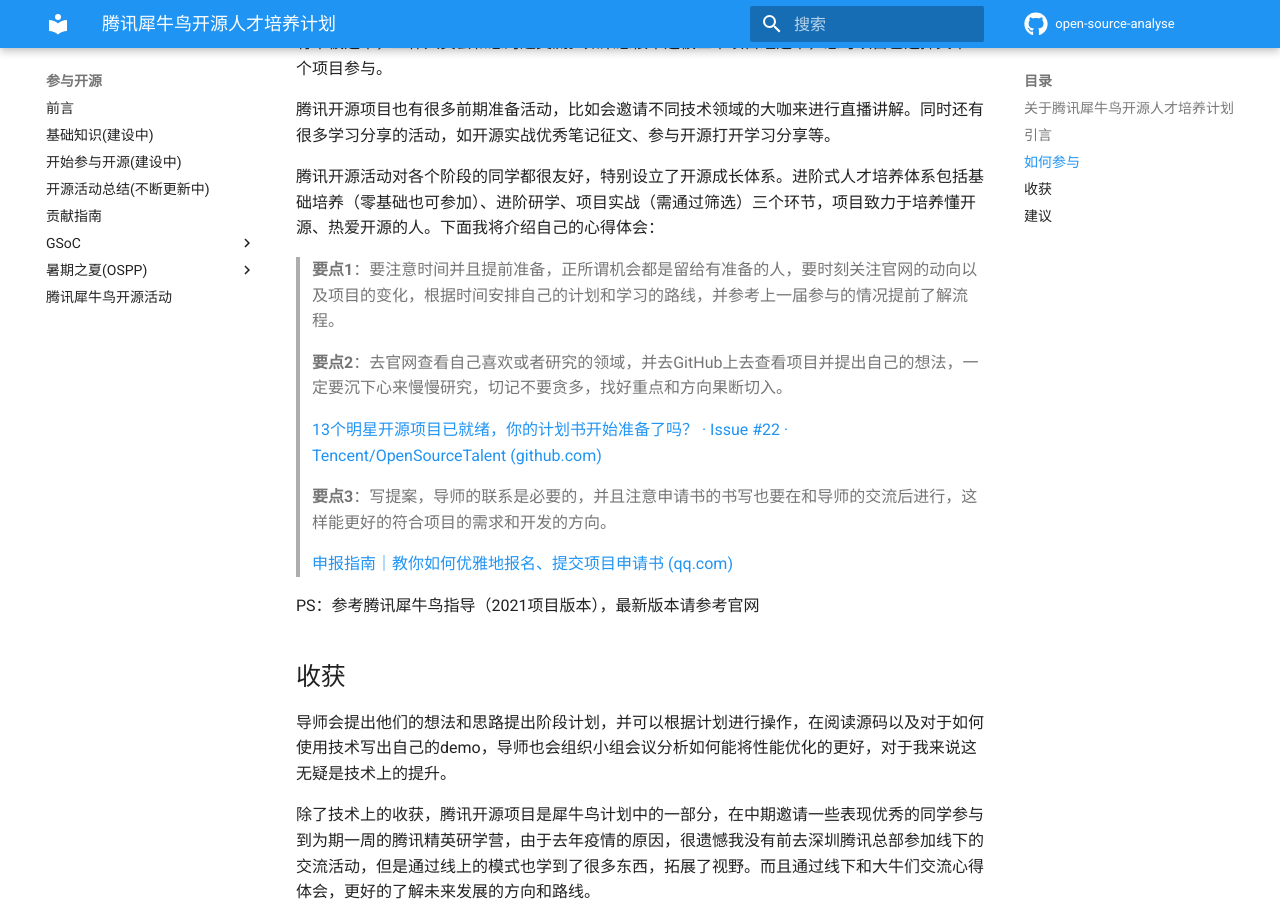
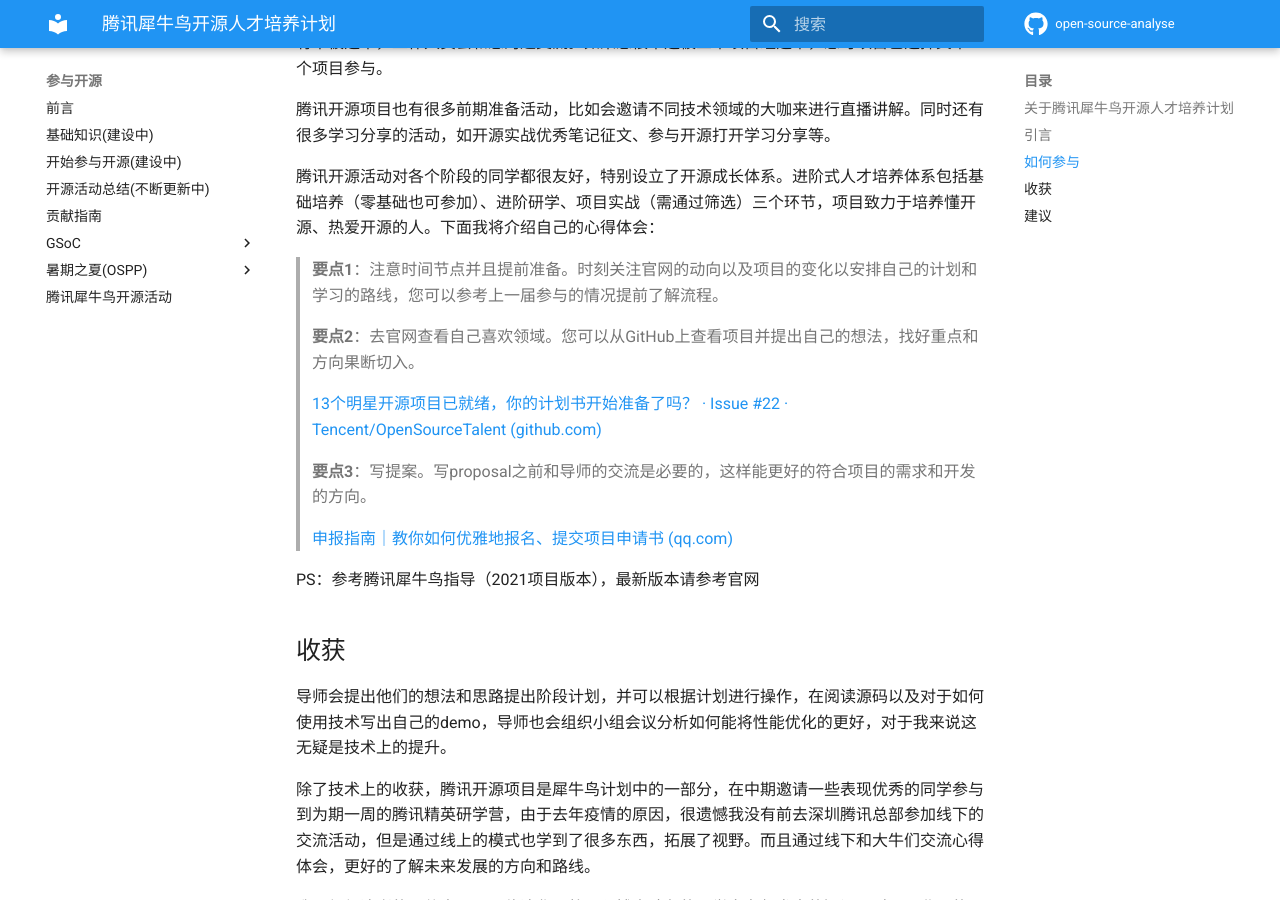
Before and after one commit to erdengk/gsoc-analyse, an MkDocs documentation site: the page built from docs/cn/rhino-brid/experience/exper_itwaix.md, in a window 1280 px wide and 900 px high, scrolled down 821 px. Built offline with MkDocs 1.6.1 and Material for MkDocs 9.7.7, drawn with Linux system fonts in a browser that asks for light colours; comment, search, counter and statistics services are not loaded.

Commit message:
Update exper_itwaix.md

```diff
--- a/docs/cn/rhino-brid/experience/exper_itwaix.md
+++ b/docs/cn/rhino-brid/experience/exper_itwaix.md
@@ -35,13 +35,13 @@
 
 腾讯开源活动对各个阶段的同学都很友好，特别设立了开源成长体系。进阶式人才培养体系包括基础培养（零基础也可参加）、进阶研学、项目实战（需通过筛选）三个环节，项目致力于培养懂开源、热爱开源的人。下面我将介绍自己的心得体会：
 
-> **要点1**：要注意时间并且提前准备，正所谓机会都是留给有准备的人，要时刻关注官网的动向以及项目的变化，根据时间安排自己的计划和学习的路线，并参考上一届参与的情况提前了解流程。
+> **要点1**：注意时间节点并且提前准备。时刻关注官网的动向以及项目的变化以安排自己的计划和学习的路线，您可以参考上一届参与的情况提前了解流程。
 >
-> **要点2**：去官网查看自己喜欢或者研究的领域，并去GitHub上去查看项目并提出自己的想法，一定要沉下心来慢慢研究，切记不要贪多，找好重点和方向果断切入。
+> **要点2**：去官网查看自己喜欢领域。您可以从GitHub上查看项目并提出自己的想法，找好重点和方向果断切入。
 >
 > [13个明星开源项目已就绪，你的计划书开始准备了吗？ · Issue #22 · Tencent/OpenSourceTalent (github.com)](https://github.com/Tencent/OpenSourceTalent/issues/22)
 >
-> **要点3**：写提案，导师的联系是必要的，并且注意申请书的书写也要在和导师的交流后进行，这样能更好的符合项目的需求和开发的方向。
+> **要点3**：写提案。写proposal之前和导师的交流是必要的，这样能更好的符合项目的需求和开发的方向。
 >
 > [申报指南｜教你如何优雅地报名、提交项目申请书 (qq.com)](https://mp.weixin.qq.com/s/RFUCJSLldXF2Nq_eExHrzg)
 
```
